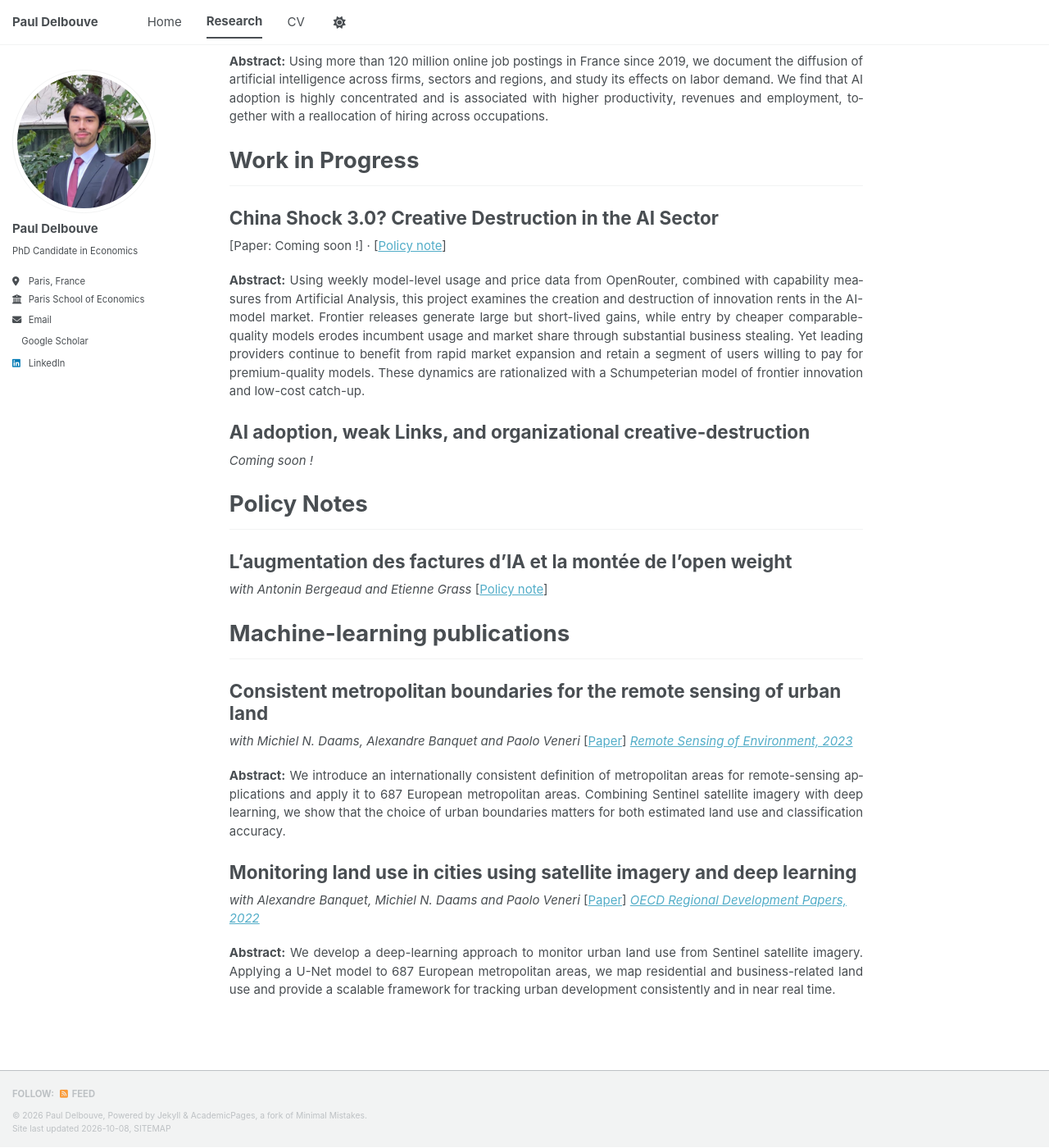
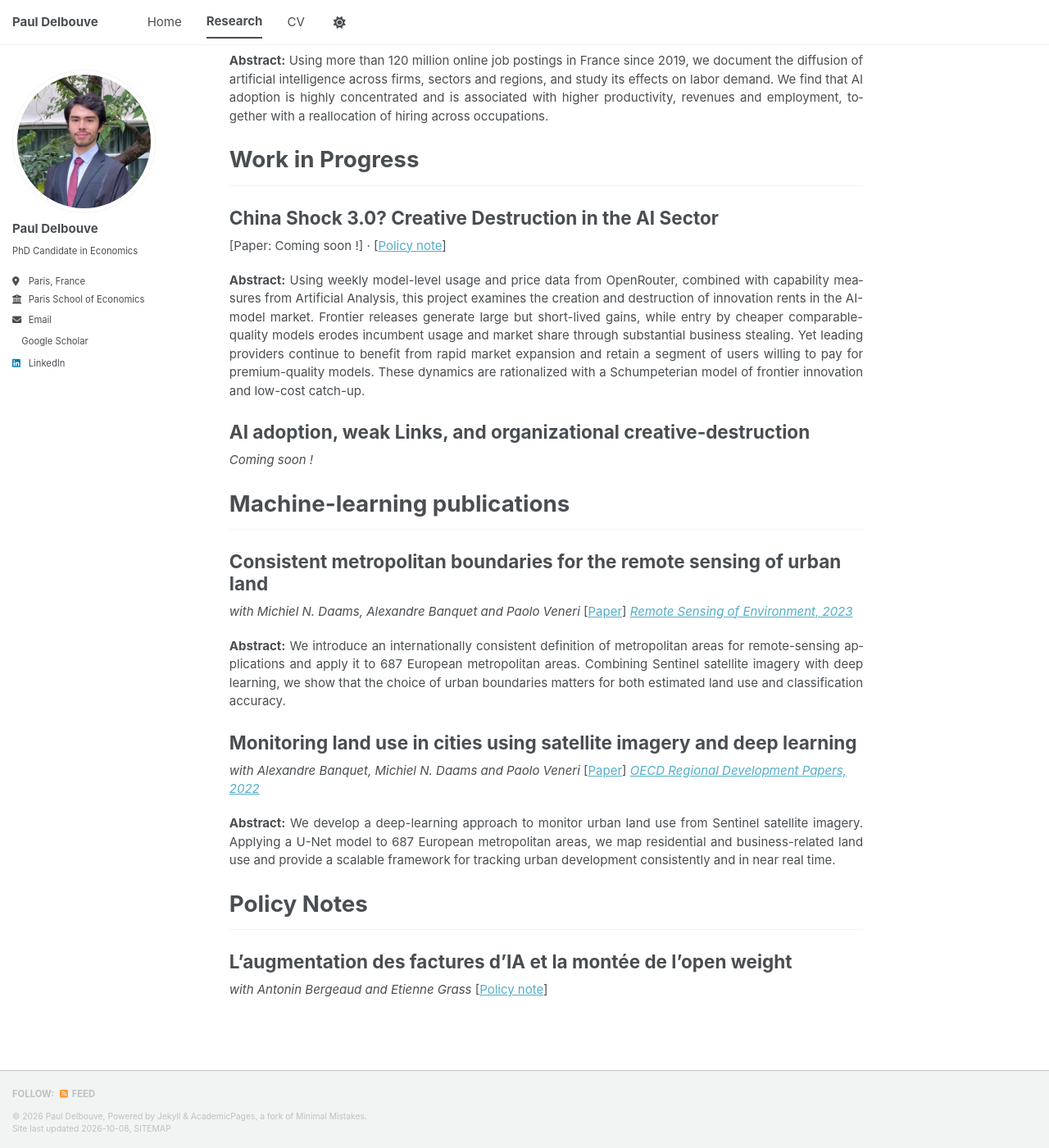
Before and after one commit to Pdelbouve/pdelbouve.github.io, a Jekyll site: the page built from _pages/research.md, in a window 1280 px wide and 1400 px high, scrolled down 210 px. Shown: the whole window at 82% size. Built offline with Jekyll 4.4.1, drawn with Linux system fonts in a browser that asks for light colours; a style sheet for code colours, icons or effects is not loaded; part of the change alters nothing that is shown.

```diff
--- a/_pages/research.md
+++ b/_pages/research.md
@@ -32,12 +32,6 @@ Using weekly model-level usage and price data from OpenRouter, combined with cap
 
 *Coming soon !*
 
-## Policy Notes
-
-### L’augmentation des factures d’IA et la montée de l’open weight
-
-*with Antonin Bergeaud and Etienne Grass*  [[Policy note](/files/LIFT_PolicyPaper_2026-03.pdf)]
-
 ## Machine-learning publications
 
 ### Consistent metropolitan boundaries for the remote sensing of urban land
@@ -66,3 +60,9 @@ satellite imagery. Applying a U-Net model to 687 European metropolitan areas,
 we map residential and business-related land use and provide a scalable
 framework for tracking urban development consistently and in near real time.
 </p>
+
+## Policy Notes
+
+### L’augmentation des factures d’IA et la montée de l’open weight
+
+*with Antonin Bergeaud and Etienne Grass*  [[Policy note](/files/LIFT_PolicyPaper_2026-03.pdf)]
```
